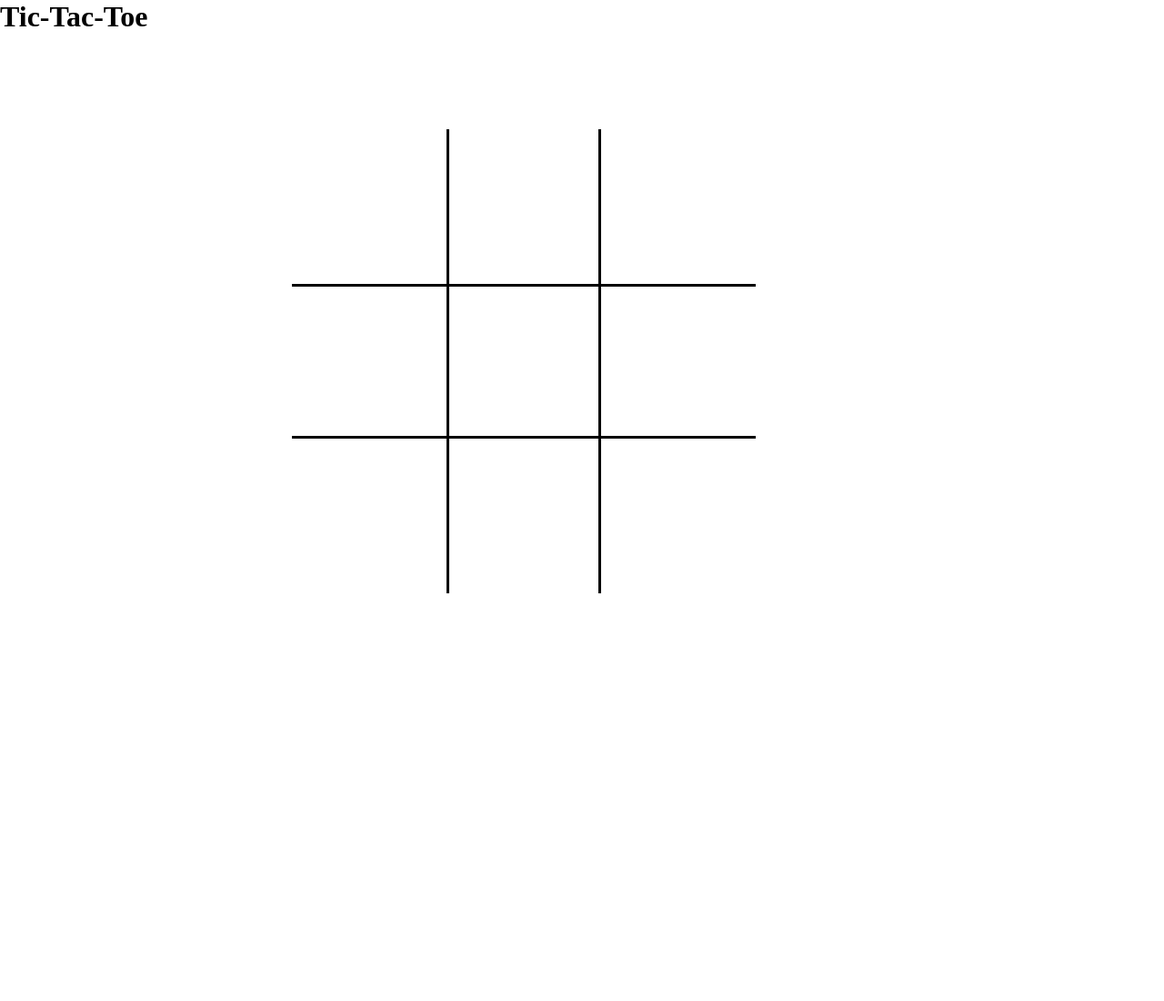
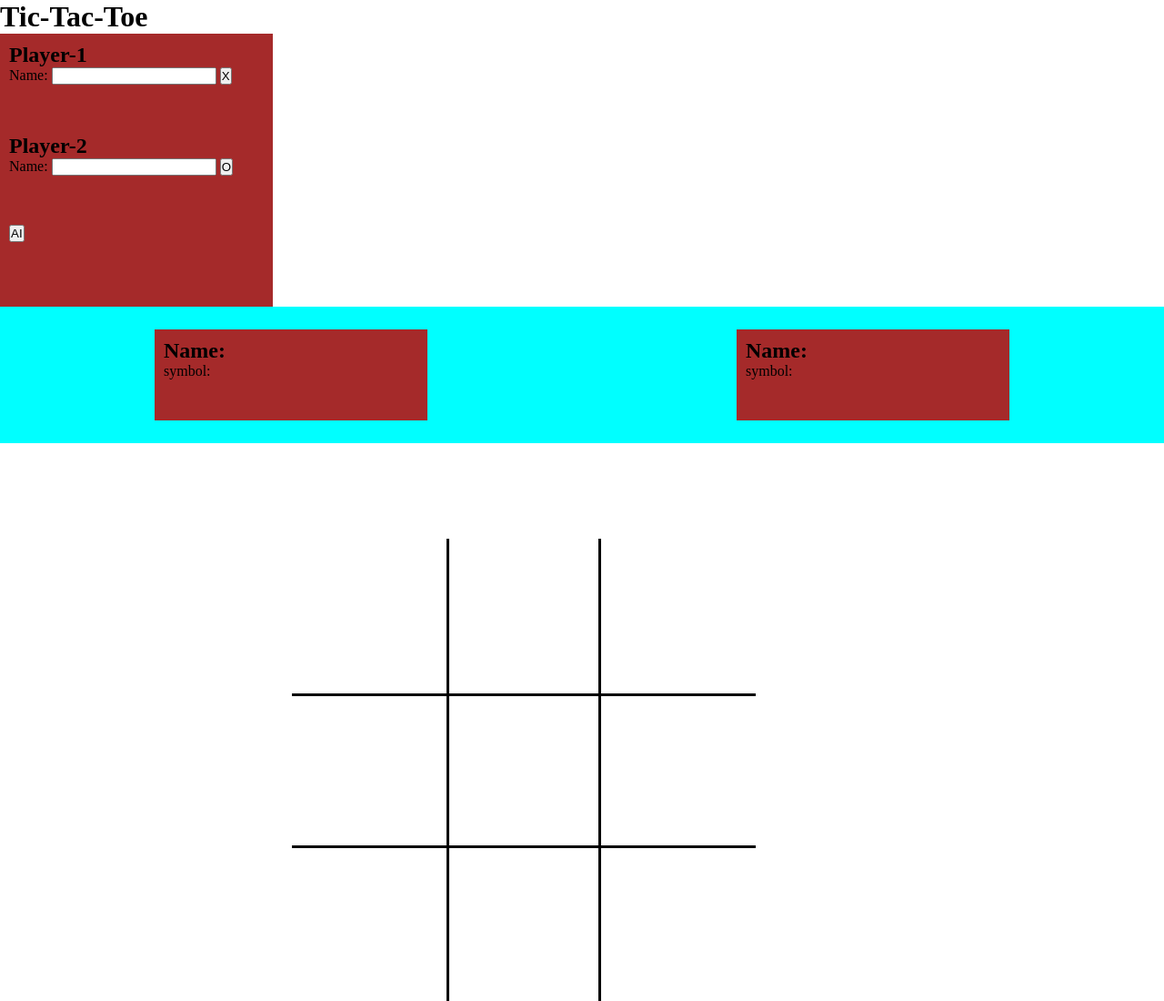
Before and after one commit to Md-Mosabbir/Tic-Tac-Toe, a plain HTML site: page index.html in a window 1280 px wide. Shown: the top 1100 px of the page at 91% size. Before the commit the page ends 800 px from the top, so only its background shows below. Drawn offline with Linux system fonts and the light colour scheme.

Commit message:
HTML for form made

```diff
--- a/index.html
+++ b/index.html
@@ -10,6 +10,31 @@
   </head>
   <body>
     <h1>Tic-Tac-Toe</h1>
+    <div class="name-form">
+      <div class="player">
+        <h2>Player-1</h2>
+        <label for="player1-name">Name:</label>
+        <input type="text" name="player1-name" id="player1-input">
+        <button class="symbol">X</button>
+      </div>
+      <div class="player">
+        <h2>Player-2</h2>
+        <label for="player2-name">Name:</label>
+        <input type="text" name="player2-name" id="player2-input">
+        <button class="symbol">O</button>
+      </div>
+      <div class="player"><button>AI</button></div>
+    </div>
+    <div class="player-name">
+      <div class="player" id="player1">
+        <h2>Name:</h2>
+        <p>symbol:</p>
+      </div>
+      <div class="player" id="player2">
+        <h2>Name:</h2>
+        <p>symbol:</p>
+      </div>
+    </div>
     <div id="container" class="container">
       <div class="box" data-box="0"></div>
       <div class="box" data-box="1"></div>
--- a/static/app/app.js
+++ b/static/app/app.js
@@ -149,6 +149,6 @@ const displayController = (function () {
 function player (name, symbol) {
   return { name, symbol }
 }
-// eslint-disable-next-line no-unused-vars
+
 const mosabbir = player('Mosabbir', 'x')
 const mosarrat = player('Mosarrat', 'o')
--- a/static/style/style.css
+++ b/static/style/style.css
@@ -137,3 +137,21 @@
     background-color: hsl(0, 0%, 65%);
     scale: 1.03;
 }
+/*----------------------*/
+
+.player-name{
+    background-color: aqua;
+    width: 100%;
+    height: 150px;
+    display: flex;
+    justify-content: space-around;
+    align-items: center;
+
+}
+
+.player{
+    width: 300px;
+    height: 100px;
+    background-color: brown;
+    padding: 10px;
+}
```
